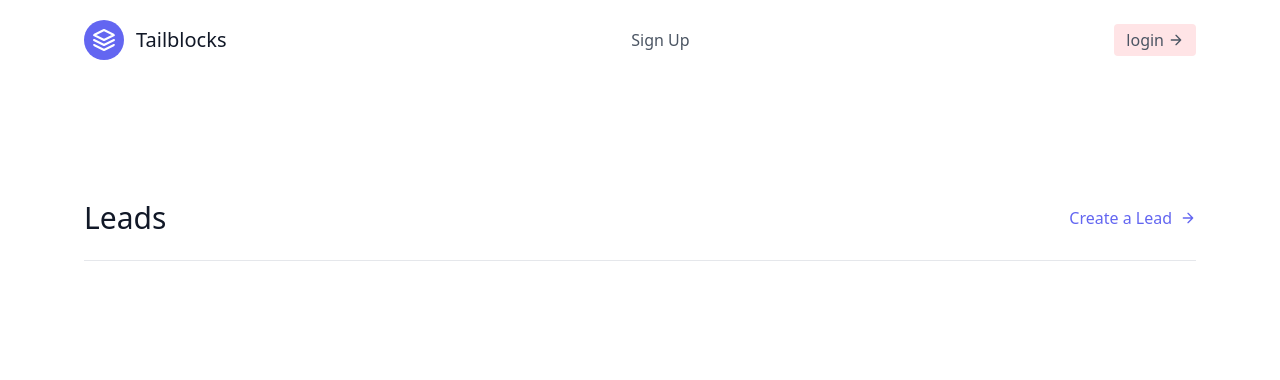
After one commit to kevin-ada/CRM-Customer-Tracker, a Django app: page /leads/view/ in a window 1280 px wide. The commit adds this page. Shown: the top 380 px of the page. Run offline with Django 4.2, Linux system fonts and the light colour scheme; data that the repository does not hold is empty; some libraries are stand-ins or nearby versions.

Commit message:
"Done with the CSS part for now"

```diff
--- a/leads/urls.py
+++ b/leads/urls.py
@@ -5,8 +5,8 @@ from leads.views import home_page, view_leads,get_lead_details_by_index,lead_cre
 app_name = "leads"
 
 urlpatterns = [
-    path('home', home_page, name='home'),
-    path('', view_leads, name='view_leads'),
+    path('landing', home_page, name='home'),
+    path('view/', view_leads, name='view_leads'),
     path('<int:pk>', get_lead_details_by_index, name='lead_details'),
     path('create', lead_create, name='lead_create'),
     path('<int:pk>/update/', lead_update_view, name='lead_update'),
--- a/leads/views.py
+++ b/leads/views.py
@@ -33,8 +33,7 @@ def lead_create(request):
         if form.is_valid():
             form.save()
             print("A lead has been Created")
-            return redirect("/leads")
-
+            return redirect("/leads/landing")
     else:
         context = {
             "form": form
@@ -50,7 +49,7 @@ def lead_update_view(request, pk):
         form = LeadModelFormReg(request.POST, instance=lead)
         if form.is_valid():
             form.save()
-            return redirect("/leads")
+            return redirect("/leads/view")
     context = {
         "lead": lead,
         "form": form
@@ -62,4 +61,4 @@ def lead_update_view(request, pk):
 def lead_delete_view(request, pk):
     lead = Leads.objects.get(id=pk)
     lead.delete()
-    return redirect("/leads")
+    return redirect("/leads/view")
--- a/templates/base.html
+++ b/templates/base.html
@@ -3,6 +3,7 @@
 <head>
     <meta charset="UTF-8">
     <title>Extension Template</title>
+    <script src="https://cdn.tailwindcss.com"></script>
 
 
     <style>
@@ -21,9 +22,13 @@
     </style>
 </head>
 <body>
-{% block content %}
+<div class="max-w-6xl mx-auto">
+    {% include 'navbar.html' %}
+    {% block content %}
 
-{% endblock content %}
+    {% endblock content %}
+
+</div>
 
 </body>
 </html>
--- a/templates/leads.html
+++ b/templates/leads.html
@@ -1,19 +1,67 @@
 {% extends "base.html" %}}
 
-{% load static %}
 
 {% block content %}
 
-<a href="{% url 'leads:lead_create' %}">Create a Lead</a>
 
 
-    <h1>A representation of our leads</h1>
+<section class="text-gray-600 body-font">
 
-        {% for lead in leads %}
-    <div class="lead">
-        <a href="{% url 'leads:lead_details' pk=lead.id  %}"> {{ lead.first_name }} {{lead.last_name}}</a>
+  <div class="container px-5 py-24 mx-auto flex flex-wrap">
+    <div class="w-full mb-6 py-6 flex justify-between items-center border-b border-gray-200 ">
+        <h1 class="sm:text-3xl text-2xl font-medium title-font text-gray-900">Leads</h1>
+        <div class="flex">
+            <a href="{% url 'leads:lead_create' %}" class="text-indigo-500 inline-flex items-center ml-4">Create a Lead
+            <svg fill="none" stroke="currentColor" stroke-linecap="round" stroke-linejoin="round" stroke-width="2" class="w-4 h-4 ml-2" viewBox="0 0 24 24">
+                <path d="M5 12h14M12 5l7 7-7 7"></path>
+            </svg>
+            </a>
 
+        </div>
     </div>
-    {% endfor %}
+
+    <div class="flex flex-wrap -m-4">
+      {% for lead in leads %}
+      <div class="p-4 lg:w-1/2 md:w-full">
+        <div class="flex border-2 rounded-lg border-gray-200 border-opacity-50 p-8 sm:flex-row flex-col">
+          <div class="w-16 h-16 sm:mr-8 sm:mb-0 mb-4 inline-flex items-center justify-center rounded-full bg-indigo-100 text-indigo-500 flex-shrink-0">
+            <svg fill="none" stroke="currentColor" stroke-linecap="round" stroke-linejoin="round" stroke-width="2" class="w-10 h-10" viewBox="0 0 24 24">
+              <path d="M20 21v-2a4 4 0 00-4-4H8a4 4 0 00-4 4v2"></path>
+              <circle cx="12" cy="7" r="4"></circle>
+            </svg>
+          </div>
+          <div class="flex-grow">
+            <h2 class="text-gray-900 text-lg title-font font-medium mb-3">{{lead.first_name}}</h2>
+            <p class="leading-relaxed text-base">Agent Assigned {{lead.agent}}</p>
+            <a href="{% url 'leads:lead_details' pk=lead.id %}" class="mt-3 text-indigo-500 inline-flex items-center">View This Lead
+              <svg fill="none" stroke="currentColor" stroke-linecap="round" stroke-linejoin="round" stroke-width="2" class="w-4 h-4 ml-2" viewBox="0 0 24 24">
+                <path d="M5 12h14M12 5l7 7-7 7"></path>
+              </svg>
+            </a>
+          </div>
+        </div>
+      </div>
+            {% endfor %}
+    </div>
+  </div>
+</section>
 
 {% endblock content  %}
+
+
+
+
+
+
+
+
+
+
+<!--    <h1>A representation of our leads</h1>-->
+
+<!--        {% for lead in leads %}-->
+<!--    <div class="lead">-->
+<!--        <a href="{% url 'leads:lead_details' pk=lead.id  %}"> {{ lead.first_name }} {{lead.last_name}}</a>-->
+
+<!--    </div>-->
+<!--    {% endfor %}-->
--- /dev/null
+++ b/templates/navbar.html
@@ -0,0 +1,18 @@
+<header class="text-gray-600 body-font">
+  <div class="container mx-auto flex flex-wrap p-5 flex-col md:flex-row items-center">
+    <a class="flex title-font font-medium items-center text-gray-900 mb-4 md:mb-0">
+      <svg xmlns="http://www.w3.org/2000/svg" fill="none" stroke="currentColor" stroke-linecap="round" stroke-linejoin="round" stroke-width="2" class="w-10 h-10 text-white p-2 bg-indigo-500 rounded-full" viewBox="0 0 24 24">
+        <path d="M12 2L2 7l10 5 10-5-10-5zM2 17l10 5 10-5M2 12l10 5 10-5"></path>
+      </svg>
+      <span class="ml-3 text-xl">Tailblocks</span>
+    </a>
+    <nav class="md:ml-auto md:mr-auto flex flex-wrap items-center text-base justify-center">
+      <a class="mr-5 hover:text-gray-900">Sign Up</a>
+    </nav>
+    <a href="" class="inline-flex items-center bg-rose-100 border-0 py-1 px-3 focus:outline-none hover:bg-rose-200 rounded text-base mt-4 md:mt-0">login
+      <svg fill="none" stroke="currentColor" stroke-linecap="round" stroke-linejoin="round" stroke-width="2" class="w-4 h-4 ml-1" viewBox="0 0 24 24">
+        <path d="M5 12h14M12 5l7 7-7 7"></path>
+      </svg>
+    </a>
+  </div>
+</header>
```
Also changed, not shown: templates/index.html (added, +38 -0 lines), templates/lead_detail.html (+31 -14 lines), templates/lead_update.html (+24 -2 lines).
